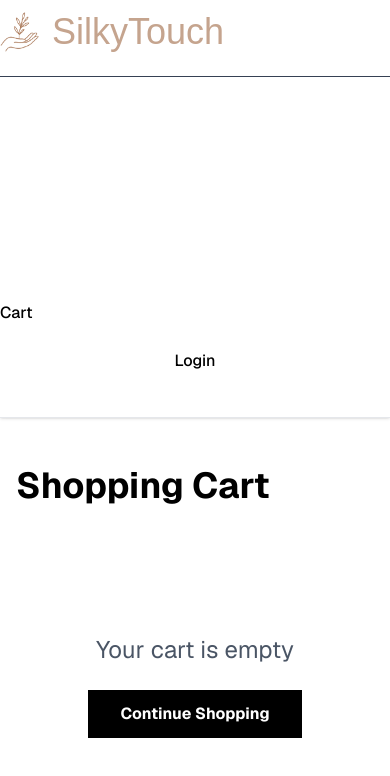
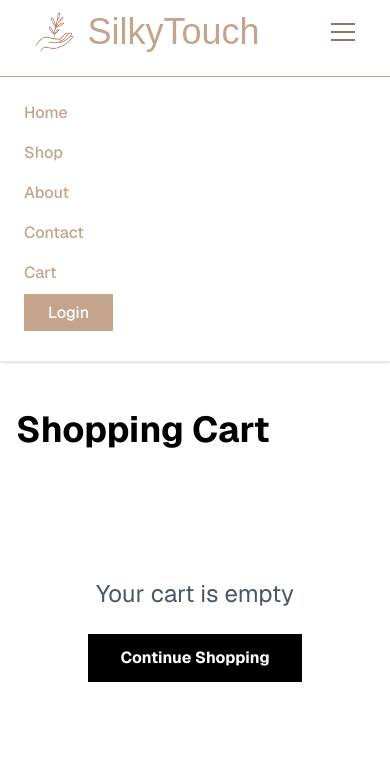
Before and after one commit to masdevan/handmade-bootcamp, a Next.js app: page /cart in a window 390 px wide. Both pictures are taken after a click on the button "Toggle menu". Shown: the top 776 px of the page. Built offline with nearby package versions, Linux system fonts and the light colour scheme; a web font is replaced by a local one.

Commit message:
fix(homepage): update style on homepage

```diff
--- a/components/header.tsx
+++ b/components/header.tsx
@@ -18,7 +18,6 @@ export function Header() {
   const menuItems = [
     { label: "Home", href: "/" },
     { label: "Shop", href: "/shop" },
-    { label: "Products", href: "/shops" },
     { label: "About", href: "/about" },
     { label: "Contact", href: "/contact" },
   ]
@@ -26,7 +25,7 @@ export function Header() {
   return (
     <header className="bg-white border-b border-gray-200 sticky top-0 z-50 animate-slide-in-down shadow-sm">
       <div className="max-w-7xl m-auto py-3">
-        <div className="flex items-center justify-between">
+        <div className="flex items-center md:justify-between justify-around">
           <Link href="/" className={`${meowScript.className} text-4xl text-[#C5A48E] flex flex-row items-center gap-3`}>
             <Image alt="logo" src="/brands/logo.png" width={40} height={40} />
             SilkyTouch
@@ -61,31 +60,31 @@ export function Header() {
             className="md:hidden flex flex-col gap-1.5"
             aria-label="Toggle menu"
           >
-            <div className="w-6 h-0.5 bg-white transition-all" />
-            <div className="w-6 h-0.5 bg-white transition-all" />
-            <div className="w-6 h-0.5 bg-white transition-all" />
+            <div className="w-6 h-0.5 bg-[#8e7768] transition-all" />
+            <div className="w-6 h-0.5 bg-[#8e7768] transition-all" />
+            <div className="w-6 h-0.5 bg-[#8e7768] transition-all" />
           </button>
         </div>
 
         {isOpen && (
-          <nav className="md:hidden mt-6 pb-6 border-t border-gray-700 pt-6 space-y-4 animate-slide-in-down">
+          <nav className="md:hidden mt-6 pb-6 border-t border-[#C5A48E] pt-6 space-y-4 animate-slide-in-down">
             {menuItems.map((item) => (
               <Link
                 key={item.href}
                 href={item.href}
-                className="block text-white hover:text-gray-300 transition-colors font-medium"
+                className="block text-[#C5A48E] hover:text-[#a18978] transition-colors font-medium ml-6"
               >
                 {item.label}
               </Link>
             ))}
 
-            <Link href="/cart" className="block text-black hover:text-gray-300 transition-colors font-medium">
+            <Link href="/cart" className="block text-[#C5A48E] hover:text-gray-300 transition-colors font-medium ml-6">
               Cart
             </Link>
 
             <Link
               href="/login"
-              className="block w-full text-center px-6 py-2 bg-white text-black hover:bg-gray-100 transition-colors font-medium"
+              className="w-full text-center px-6 py-2 bg-[#C5A48E] text-white hover:bg-gray-100 transition-colors font-medium ml-6"
             >
               Login
             </Link>
--- a/components/product-grid.tsx
+++ b/components/product-grid.tsx
@@ -69,7 +69,7 @@ export function ProductGrid({ category = "all" }: { category?: "new" | "popular"
         <div className="flex justify-center mt-12">
           <button
             onClick={() => setDisplayCount((prev) => prev + 4)}
-            className="px-8 py-3 bg-black text-white font-bold hover:bg-gray-800 transition-colors duration-300"
+            className="px-8 py-3 bg-[#C5A48E] text-white font-bold hover:bg-[#a18978] transition-colors duration-300"
           >
             Show More Products
           </button>
```
